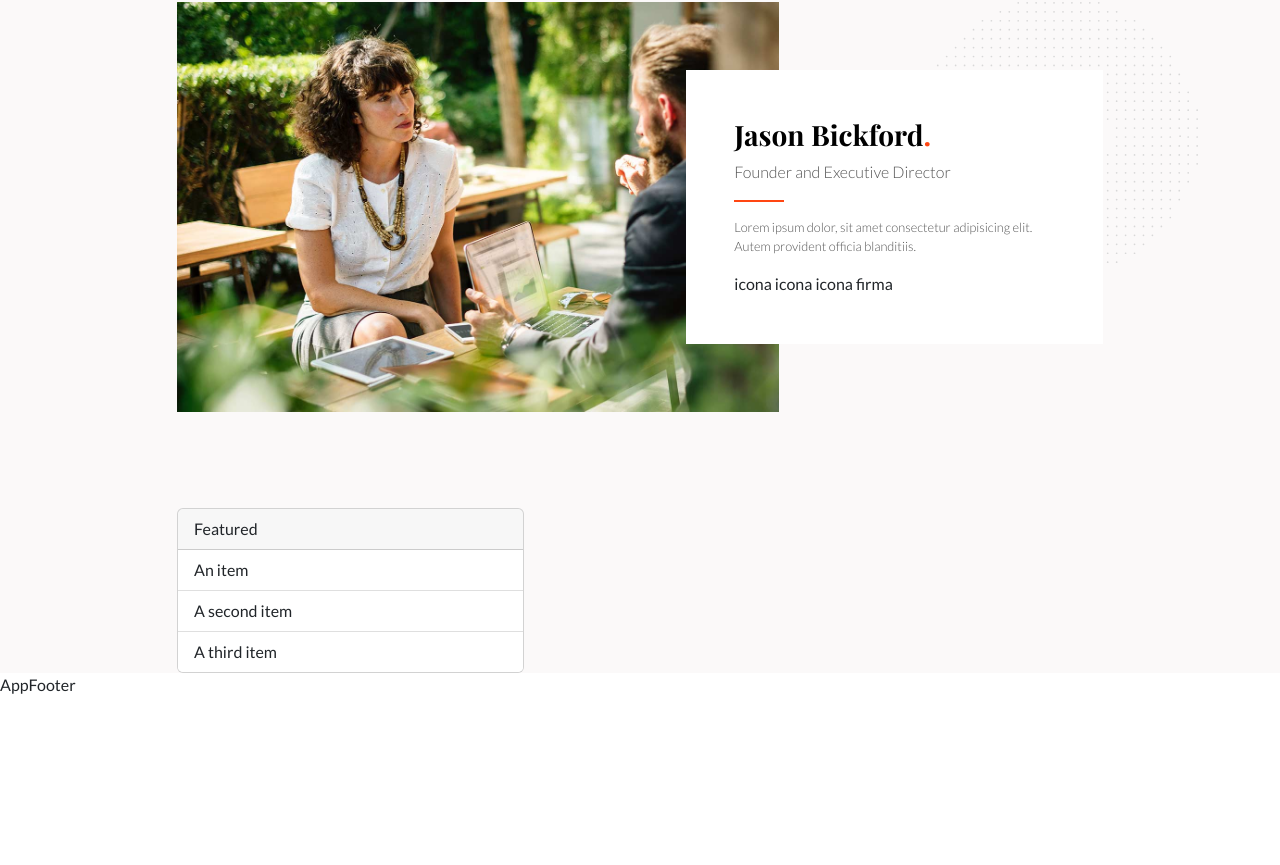
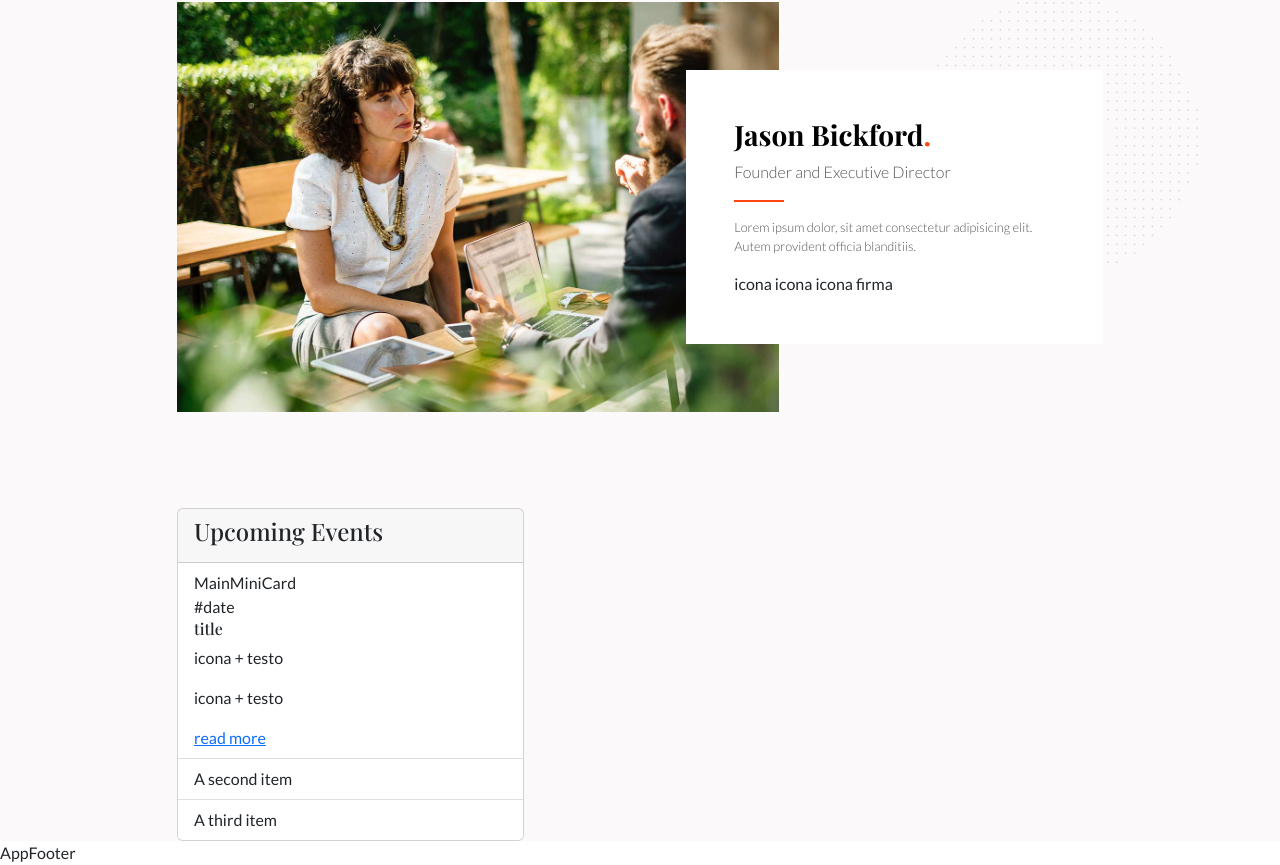
Before and after one commit to Roberto-Larivera/proj-html-vuejs, a Vue app: page / in a window 1280 px wide. Shown: the part 1335-2200 px from the top of the page. Before the commit the page ends 2032 px from the top, so only its background shows below. Built offline with nearby package versions, Linux system fonts and the light colour scheme.

Commit message:
Creazione MainMiniCard + mod MainSectionEvents

```diff
--- /dev/null
+++ b/src/components/Main/MainMiniCard.vue
@@ -0,0 +1,20 @@
+<script>
+export default {
+  name: 'MainMiniCard',
+  data(){
+    return{
+
+    }
+  }
+
+}
+</script>
+
+<template>
+  <div>
+    MainMiniCard
+  </div>
+</template>
+
+<style lang="scss" scoped>
+</style>
--- a/src/components/Main/MainSectionEvents.vue
+++ b/src/components/Main/MainSectionEvents.vue
@@ -1,9 +1,35 @@
 <script>
+import MainMiniCard from './MainMiniCard.vue'
 export default {
   name: 'MainSectionEvents',
+  components:{
+    MainMiniCard,
+  },
   data() {
     return {
-
+      mainCardsEvents:[
+        {
+          title: 'melbourne coaching',
+          date: 'Jan 7, 2022',
+          time:' 9:00 am - 5:00 pm',
+          address: 'Cambridge, MA 02138, USA',
+          url: '#nogo'
+        },
+        {
+          title: 'new york coaching',
+          date: 'Jan 7, 2022',
+          time:' 9:00 am - 5:00 pm',
+          address: 'Cambridge, MA 02138, USA',
+          url: '#nogo'
+        },
+        {
+          title: 'london coaching',
+          date: 'Jan 7, 2022',
+          time:' 9:00 am - 5:00 pm',
+          address: 'Cambridge, MA 02138, USA',
+          url: '#nogo'
+        },
+      ]
     }
   }
 
@@ -23,10 +49,34 @@ export default {
 
                 <div class="card w-75">
                   <div class="card-header">
-                    Featured
+                    <h4>
+                      Upcoming Events
+                    </h4>
                   </div>
                   <ul class="list-group list-group-flush">
-                    <li class="list-group-item">An item</li>
+                    <li class="list-group-item">
+                      <MainMiniCard />
+                        <div class="min_card">
+                          <div class="min_card-left">
+                            #date
+                          </div>
+                          <div class="min_card-right">
+                            <h6>
+                              title
+                            </h6>
+                            <p>
+                              icona + testo
+                            </p>
+                            <p>
+                              icona + testo
+                            </p>
+                            <a href="#nogo">
+                              read more
+                            </a>
+                          </div>
+                        </div>
+
+                    </li>
                     <li class="list-group-item">A second item</li>
                     <li class="list-group-item">A third item</li>
                   </ul>
```
